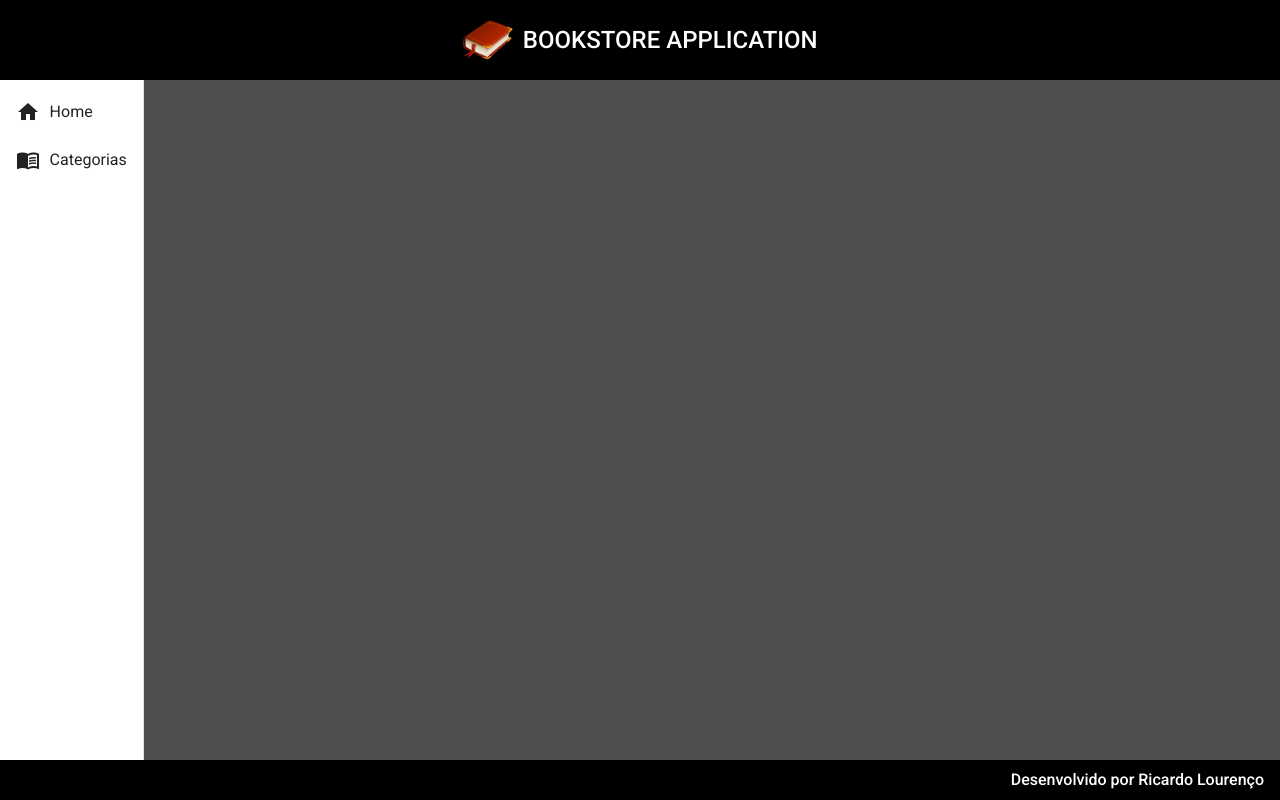
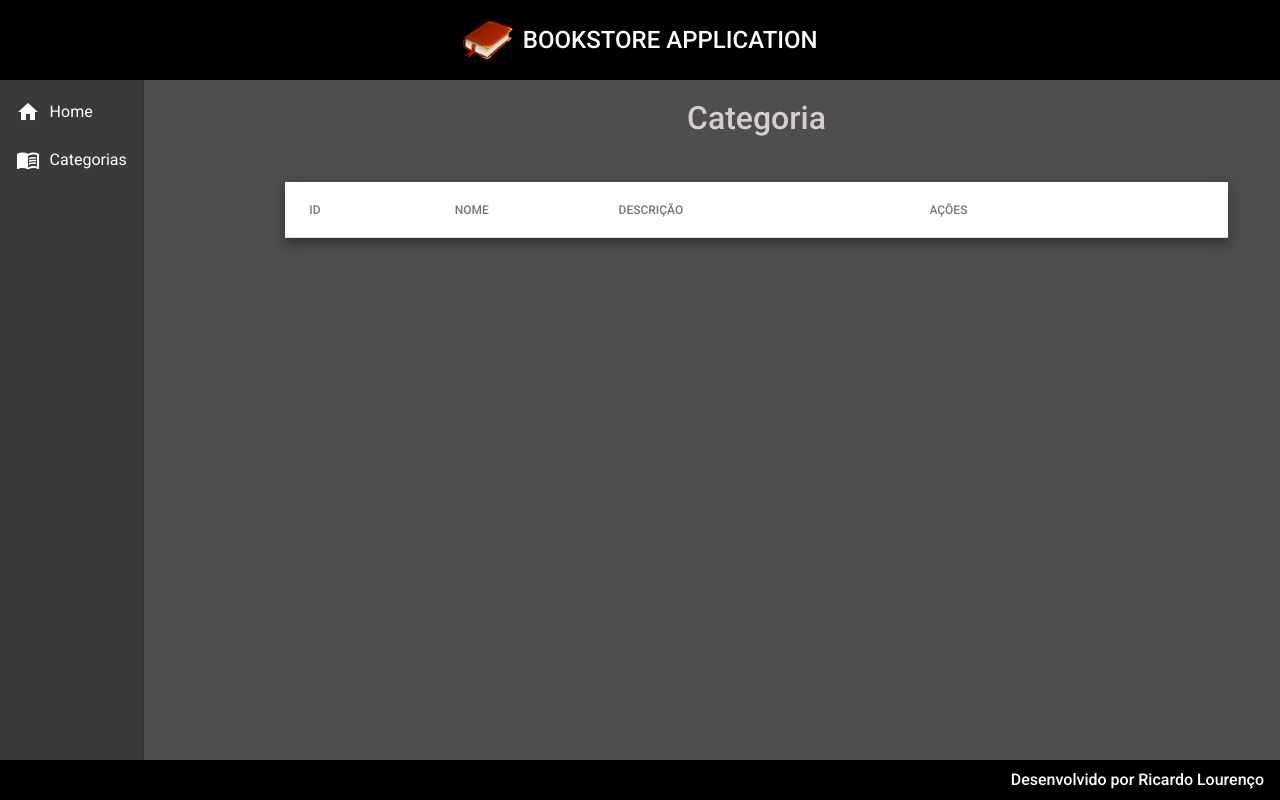
Before and after one commit to R-Lourenco1998/bookstore-front, an Angular app: page /categorias in a window 1280 px wide. Before the commit this address led to /. Built offline with nearby package versions, Linux system fonts and the light colour scheme.

Commit message:
corrigindo cores e criando tabela

```diff
--- a/src/app/app-routing.module.ts
+++ b/src/app/app-routing.module.ts
@@ -1,11 +1,16 @@
 import { NgModule } from '@angular/core';
 import { RouterModule, Routes } from '@angular/router';
+import { CategoriaReadComponent } from './components/views/categoria/categoria-read/categoria-read.component';
 import { HomeComponent } from './components/views/home/home.component';
 
 const routes: Routes = [
   {
     path: '',
     component: HomeComponent
+  },
+  {
+    path: 'categorias',
+    component: CategoriaReadComponent
   }
 ];
 
--- a/src/app/components/templates/nav/nav.component.css
+++ b/src/app/components/templates/nav/nav.component.css
@@ -3,11 +3,14 @@
   width: 100%;
   background-color: rgb(79, 77, 77);
 }
-
+.icone_home,
+.icone_categoria {
+  color: white;
+}
 i {
   padding-right: 0.6rem;
 }
 
-/* .lateral {
+.nav_lateral {
   background-color: rgba(47, 47, 47, 0.619);
-} */
+}
--- a/src/app/components/templates/nav/nav.component.html
+++ b/src/app/components/templates/nav/nav.component.html
@@ -1,11 +1,11 @@
 <mat-sidenav-container class="container">
-  <mat-sidenav class="lateral" mode="side" opened>
+  <mat-sidenav class="nav_lateral" mode="side" opened>
     <mat-nav-list class="lista">
-      <a routerLink="" mat-list-item>
+      <a class="icone_home" routerLink="" mat-list-item>
         <i class="material-icons">home</i>
         Home
       </a>
-      <a mat-list-item>
+      <a routerLink="/categorias" class="icone_categoria" mat-list-item>
         <i class="material-icons">menu_book</i>
         Categorias
       </a>
--- /dev/null
+++ b/src/app/components/views/categoria/categoria-read/categoria-read.component.css
@@ -0,0 +1,19 @@
+.content {
+  width: 90%;
+  margin: 1.4rem auto auto auto;
+}
+
+.title {
+  text-align: center;
+  margin-bottom: 3rem;
+}
+
+.title h1 {
+  font-size: 2rem;
+  color: rgb(212, 207, 207);
+  font-weight: 500;
+}
+
+.table {
+  width: 100%;
+}
--- /dev/null
+++ b/src/app/components/views/categoria/categoria-read/categoria-read.component.html
@@ -0,0 +1,32 @@
+<div class="content">
+  <div class="title">
+    <h1>Categoria</h1>
+  </div>
+
+  <div class="mat-elevation-z8 content-table">
+    <table class="table" mat-table>
+      <ng-container matColumnDef="id">
+        <th mat-header-cell *matHeaderCellDef>ID</th>
+        <td mat-cell *matCellDef="let element">{{ element.id }}</td>
+      </ng-container>
+
+      <ng-container matColumnDef="nome">
+        <th mat-header-cell *matHeaderCellDef>NOME</th>
+        <td mat-cell *matCellDef="let element">{{ element.nome }}</td>
+      </ng-container>
+
+      <ng-container matColumnDef="descricao">
+        <th mat-header-cell *matHeaderCellDef>DESCRIÇÃO</th>
+        <td mat-cell *matCellDef="let element">{{ element.descricao }}</td>
+      </ng-container>
+
+      <ng-container matColumnDef="acoes">
+        <th mat-header-cell *matHeaderCellDef>AÇÕES</th>
+        <td mat-cell *matCellDef="let element">{{ element.acoes }}</td>
+      </ng-container>
+
+      <tr mat-header-row *matHeaderRowDef="displayedColumns"></tr>
+      <tr mat-row *matRowDef="let row; columns: displayedColumns"></tr>
+    </table>
+  </div>
+</div>
--- /dev/null
+++ b/src/app/components/views/categoria/categoria-read/categoria-read.component.ts
@@ -0,0 +1,17 @@
+import { Component, OnInit } from '@angular/core';
+
+@Component({
+  selector: 'app-categoria-read',
+  templateUrl: './categoria-read.component.html',
+  styleUrls: ['./categoria-read.component.css']
+})
+export class CategoriaReadComponent implements OnInit {
+
+  constructor() { }
+
+  ngOnInit(): void {
+  }
+
+  displayedColumns: string[] = ['id', 'nome', 'descricao', 'acoes'];
+
+}
--- a/src/app/components/views/home/home.component.css
+++ b/src/app/components/views/home/home.component.css
@@ -1,6 +1,10 @@
 .home {
    width: 95%;
    margin: 1rem auto;
+   background-color: rgba(0, 0, 0, 0.24);
+}
+.title, .subtitle {
+   color: #fff;
 }
 
 @media(max-width: 450px) {
```
Also changed, not shown: src/app/app.module.ts (+5 -2 lines).
